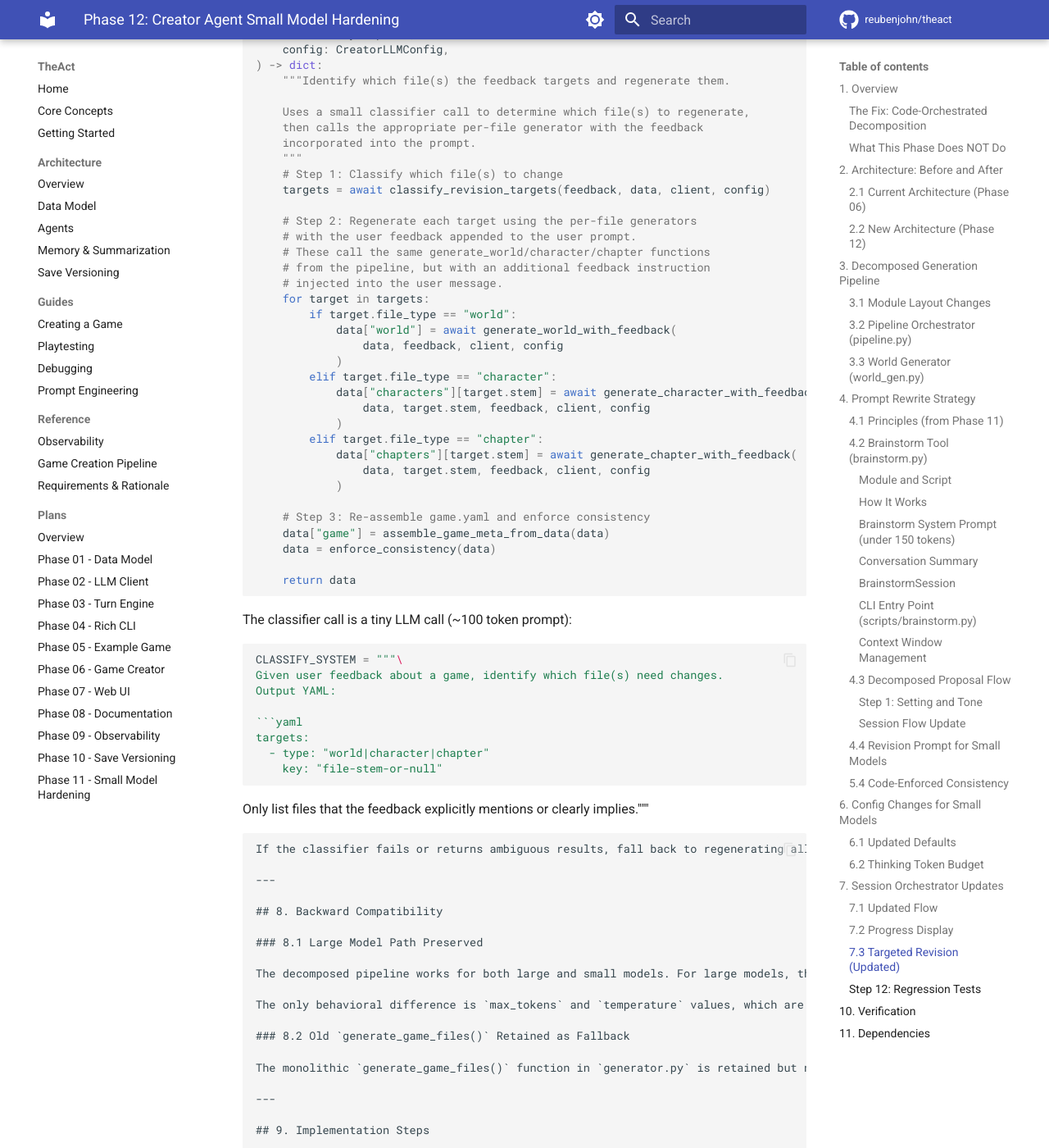
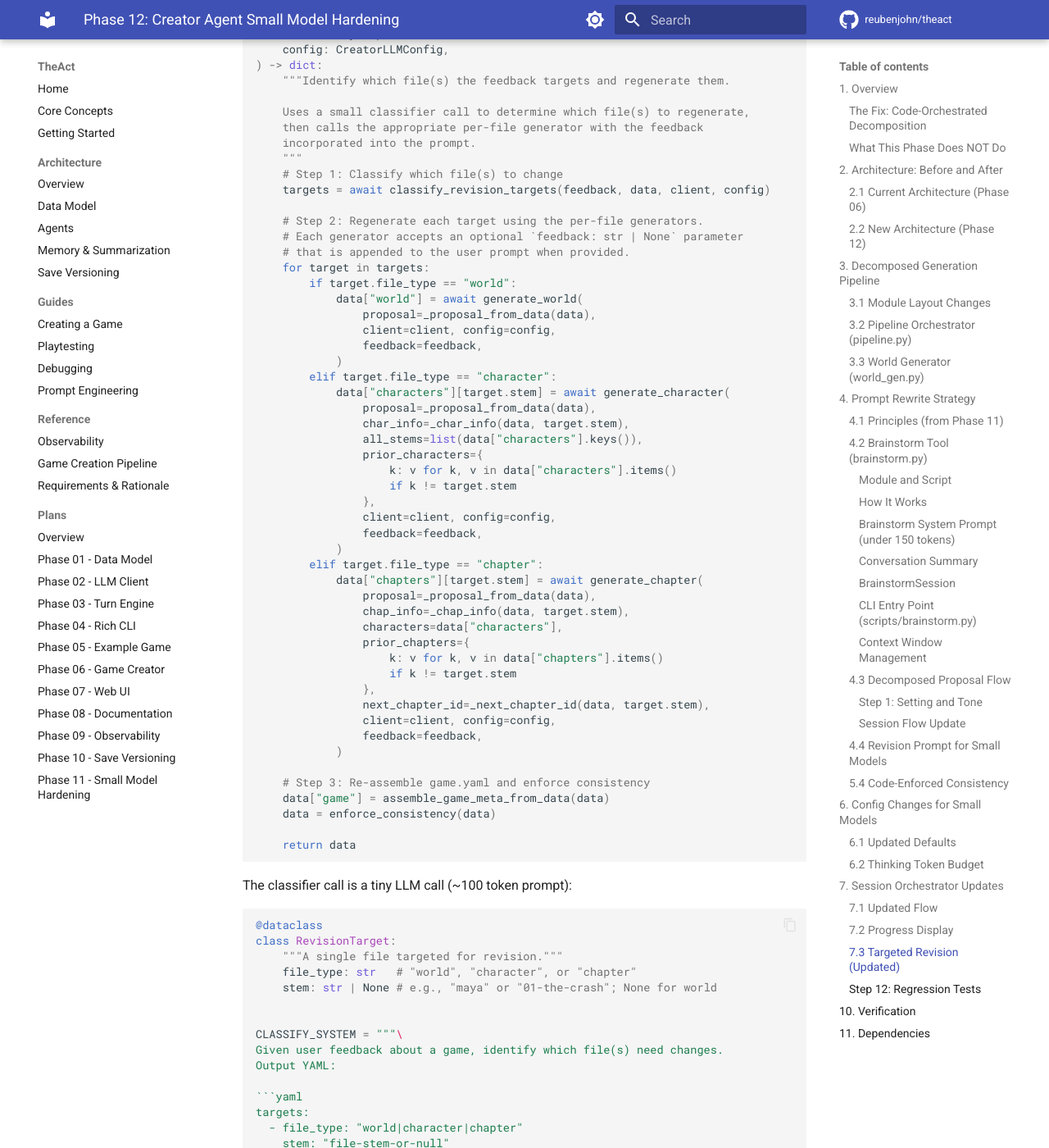
Before and after one commit to reubenjohn/theact, an MkDocs documentation site: the page built from docs/plans/12-CreatorSmallModelHardening.md, in a window 1280 px wide and 1400 px high, scrolled down 21656 px. Shown: the whole window at 82% size. Built offline with MkDocs 1.6.1 and Material for MkDocs 9.7.7, drawn with Linux system fonts in a browser that asks for light colours; comment, search, counter and statistics services are not loaded; some of the changed text lies outside the part shown.

Commit message:
Refactor Creator Small Model Hardening phase: update variable names for clarity, enhance feedback handling, and improve documentation for proposal and generation processes.

````diff
--- a/docs/plans/12-CreatorSmallModelHardening.md
+++ b/docs/plans/12-CreatorSmallModelHardening.md
@@ -705,7 +705,7 @@ The user reviews and iterates: "make it darker", "change the setting to the 1920
 Once setting is approved, generate character sketches:
 
 ```python
-CHARACTERS_SYSTEM = """\
+PROPOSAL_CHARACTERS_SYSTEM = """\
 You are a game designer. Given a game setting, propose characters.
 
 Output YAML:
@@ -728,7 +728,7 @@ The user sees the character list and iterates: "add a villain", "change the doct
 Once characters are approved, generate the chapter outline:
 
 ```python
-CHAPTERS_SYSTEM = """\
+PROPOSAL_CHAPTERS_SYSTEM = """\
 You are a game designer. Given a game setting and characters, outline the chapters.
 
 Output YAML:
@@ -1059,23 +1059,40 @@ async def _revise_targeted(
     # Step 1: Classify which file(s) to change
     targets = await classify_revision_targets(feedback, data, client, config)
 
-    # Step 2: Regenerate each target using the per-file generators
-    # with the user feedback appended to the user prompt.
-    # These call the same generate_world/character/chapter functions
-    # from the pipeline, but with an additional feedback instruction
-    # injected into the user message.
+    # Step 2: Regenerate each target using the per-file generators.
+    # Each generator accepts an optional `feedback: str | None` parameter
+    # that is appended to the user prompt when provided.
     for target in targets:
         if target.file_type == "world":
-            data["world"] = await generate_world_with_feedback(
-                data, feedback, client, config
+            data["world"] = await generate_world(
+                proposal=_proposal_from_data(data),
+                client=client, config=config,
+                feedback=feedback,
             )
         elif target.file_type == "character":
-            data["characters"][target.stem] = await generate_character_with_feedback(
-                data, target.stem, feedback, client, config
+            data["characters"][target.stem] = await generate_character(
+                proposal=_proposal_from_data(data),
+                char_info=_char_info(data, target.stem),
+                all_stems=list(data["characters"].keys()),
+                prior_characters={
+                    k: v for k, v in data["characters"].items()
+                    if k != target.stem
+                },
+                client=client, config=config,
+                feedback=feedback,
             )
         elif target.file_type == "chapter":
-            data["chapters"][target.stem] = await generate_chapter_with_feedback(
-                data, target.stem, feedback, client, config
+            data["chapters"][target.stem] = await generate_chapter(
+                proposal=_proposal_from_data(data),
+                chap_info=_chap_info(data, target.stem),
+                characters=data["characters"],
+                prior_chapters={
+                    k: v for k, v in data["chapters"].items()
+                    if k != target.stem
+                },
+                next_chapter_id=_next_chapter_id(data, target.stem),
+                client=client, config=config,
+                feedback=feedback,
             )
 
     # Step 3: Re-assemble game.yaml and enforce consistency
@@ -1088,20 +1105,38 @@ async def _revise_targeted(
 The classifier call is a tiny LLM call (~100 token prompt):
 
 ```python
+@dataclass
+class RevisionTarget:
+    """A single file targeted for revision."""
+    file_type: str   # "world", "character", or "chapter"
+    stem: str | None # e.g., "maya" or "01-the-crash"; None for world
+
+
 CLASSIFY_SYSTEM = """\
 Given user feedback about a game, identify which file(s) need changes.
 Output YAML:
 
 ```yaml
 targets:
-  - type: "world|character|chapter"
-    key: "file-stem-or-null"
+  - file_type: "world|character|chapter"
+    stem: "file-stem-or-null"
 ```
 
 Only list files that the feedback explicitly mentions or clearly implies."""
+
+
+CLASSIFY_USER = """\
+User feedback: {feedback}
+
+Available files:
+- world (setting, tone, rules)
+{character_list}
+{chapter_list}
+
+Which files need changes?"""
 ```
 
-If the classifier fails or returns ambiguous results, fall back to regenerating all files through the pipeline.
+`classify_revision_targets()` parses the YAML response into a list of `RevisionTarget`. If the classifier fails (YAML parse error, empty response, or ambiguous results), fall back to regenerating all files through the full pipeline.
 
 ---
 
@@ -1159,7 +1194,8 @@ Write tests (mock LLM):
 
 Rewrite all prompts in `prompts.py` for the decomposed pipeline:
 - `BRAINSTORM_SYSTEM` / `BRAINSTORM_SUMMARIZE_SYSTEM` -- new (Section 4.2)
-- `SETTING_SYSTEM` / `CHARACTERS_SYSTEM` / `CHAPTERS_SYSTEM` -- new (Section 4.3)
+- `SETTING_SYSTEM` / `PROPOSAL_CHARACTERS_SYSTEM` / `PROPOSAL_CHAPTERS_SYSTEM` -- new (Section 4.3)
+- `SETTING_REVISION_USER` / `CHARACTERS_REVISION_USER` / `CHAPTERS_REVISION_USER` -- new (Section 4.4)
 - `WORLD_SYSTEM` / `WORLD_USER` -- new (Section 3.3)
 - `CHARACTER_SYSTEM` / `CHARACTER_USER` -- new (Section 3.4)
 - `CHAPTER_SYSTEM` / `CHAPTER_USER` -- new (Section 3.5)
@@ -1198,6 +1234,7 @@ Write tests (mock LLM):
 
 Implement `assembler.py`:
 - `assemble_game_meta()` -- builds game.yaml from generated data
+- `assemble_game_meta_from_data()` -- convenience wrapper for revision/fix contexts
 - `enforce_consistency()` -- code-enforced cross-file fixes
 
 Write tests:
@@ -1339,7 +1376,7 @@ Phase 12 is complete when all of the following pass:
    CREATOR_MODEL=olafangensan-glm-4.7-flash-heretic uv run python -m theact.creator
    ```
    The flow completes without crashing. Generated files pass validation.
-5. **Per-file prompts are under 300 tokens:** Each system prompt (BRAINSTORM_SYSTEM, SETTING_SYSTEM, CHARACTERS_SYSTEM, CHAPTERS_SYSTEM, WORLD_SYSTEM, CHARACTER_SYSTEM, CHAPTER_SYSTEM) is verified under budget by `tests/test_creator_prompts.py`.
+5. **Per-file prompts are under 300 tokens:** Each system prompt (BRAINSTORM_SYSTEM, SETTING_SYSTEM, PROPOSAL_CHARACTERS_SYSTEM, PROPOSAL_CHAPTERS_SYSTEM, WORLD_SYSTEM, CHARACTER_SYSTEM, CHAPTER_SYSTEM) is verified under budget by `tests/test_creator_prompts.py`.
 6. **Size compliance:** Games created by the 7B model pass the same size checks as Phase 06:
    - `world.yaml` under 150 words
    - Each character YAML under 80 words
````
Also changed, not shown: other parts of docs/plans/12-CreatorSmallModelHardening.md (+1 -1 lines), docs/plans/README.md (+24 -0 lines).
